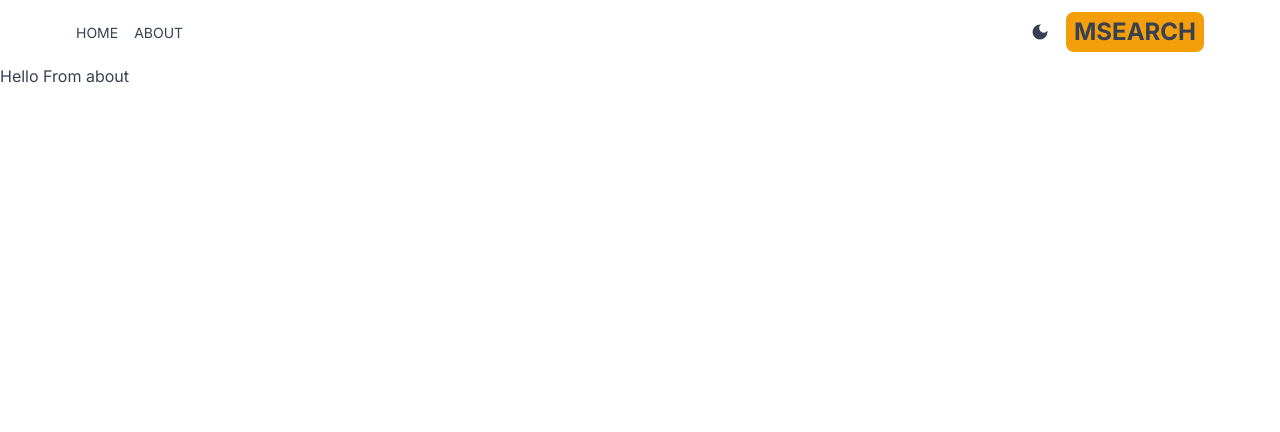
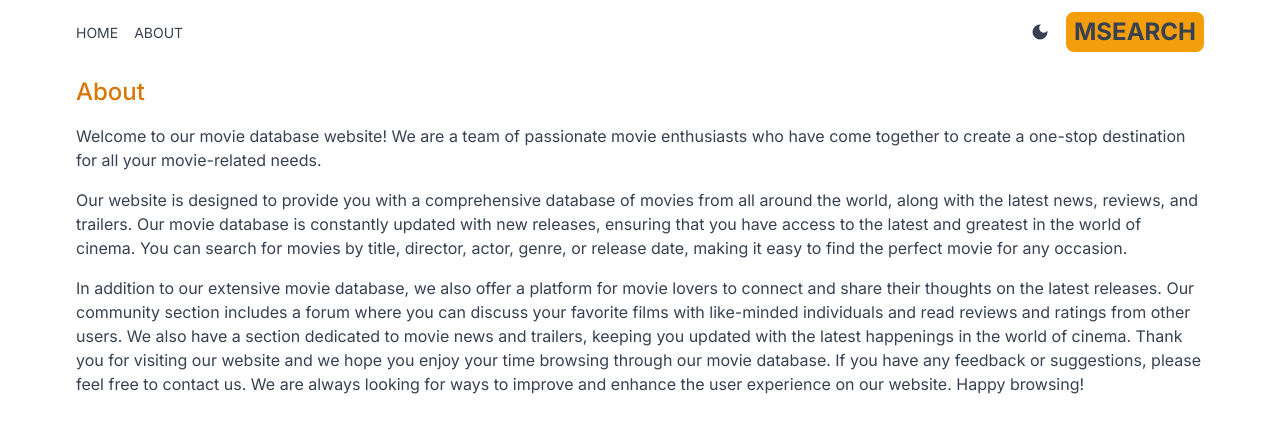
Before and after one commit to tanmay-vig/msearch, a Next.js app: page /about in a window 1280 px wide. Shown: the top 432 px of the page. Built offline with nearby package versions, Linux system fonts and the light colour scheme.

Commit message:
about-page

```diff
--- a/src/app/about/page.jsx
+++ b/src/app/about/page.jsx
@@ -1,9 +1,36 @@
-import React from 'react'
+export default function About() {
+  return (
+    <div className='max-w-6xl mx-auto p-3 space-y-4'>
+      <h1 className='text-2xl font-medium text-amber-600'>About</h1>
+      <p>
+        Welcome to our movie database website! We are a team of passionate movie
+        enthusiasts who have come together to create a one-stop destination for
+        all your movie-related needs.
+      </p>
 
-export default function page() {
-  return (
-    <div>
-      Hello From about
+      <p>
+        Our website is designed to provide you with a comprehensive database of
+        movies from all around the world, along with the latest news, reviews,
+        and trailers. Our movie database is constantly updated with new
+        releases, ensuring that you have access to the latest and greatest in
+        the world of cinema. You can search for movies by title, director,
+        actor, genre, or release date, making it easy to find the perfect movie
+        for any occasion.
+      </p>
+
+      <p>
+        In addition to our extensive movie database, we also offer a platform
+        for movie lovers to connect and share their thoughts on the latest
+        releases. Our community section includes a forum where you can discuss
+        your favorite films with like-minded individuals and read reviews and
+        ratings from other users. We also have a section dedicated to movie news
+        and trailers, keeping you updated with the latest happenings in the
+        world of cinema. Thank you for visiting our website and we hope you
+        enjoy your time browsing through our movie database. If you have any
+        feedback or suggestions, please feel free to contact us. We are always
+        looking for ways to improve and enhance the user experience on our
+        website. Happy browsing!
+      </p>
     </div>
-  )
+  );
 }
```
